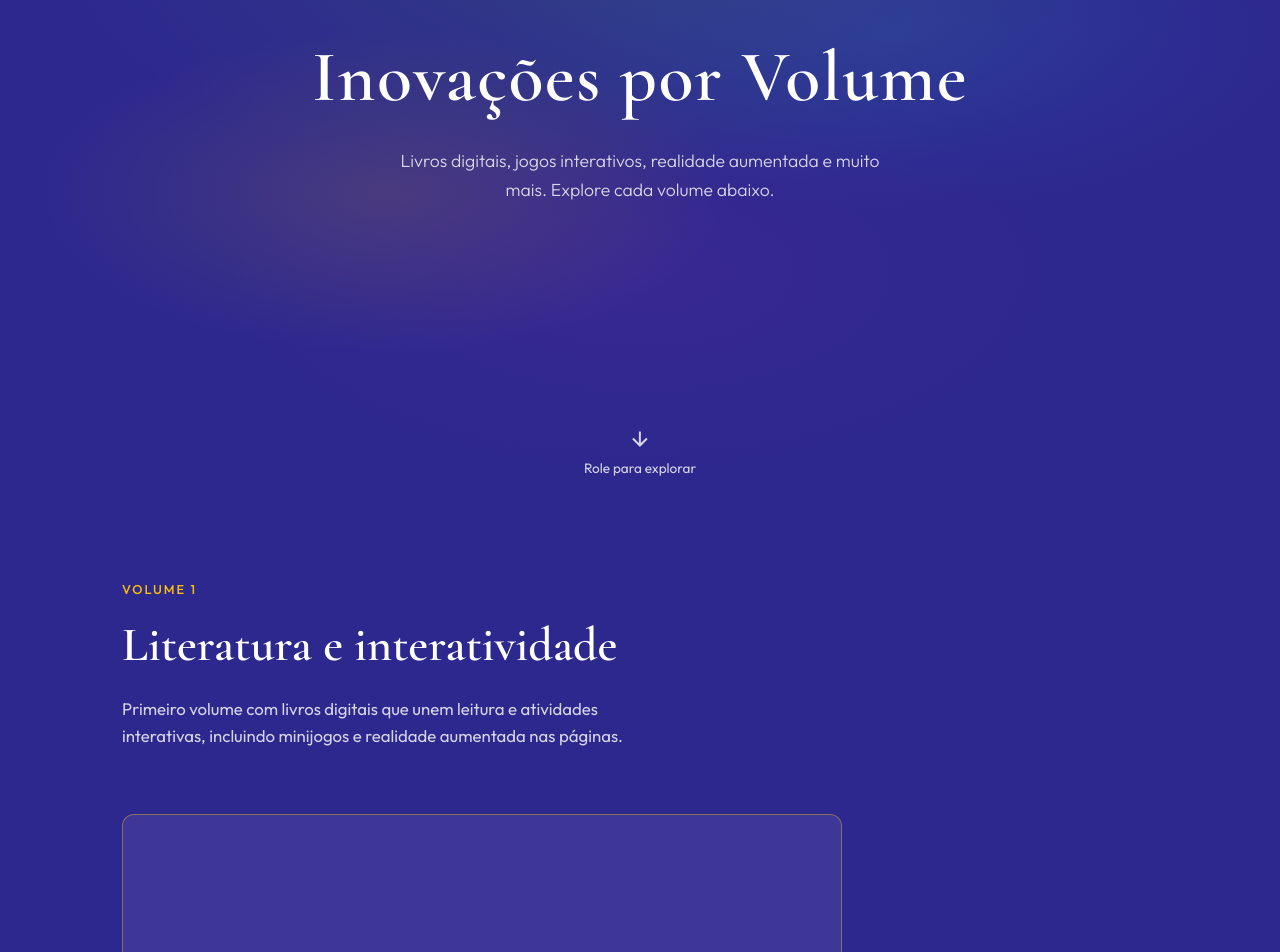
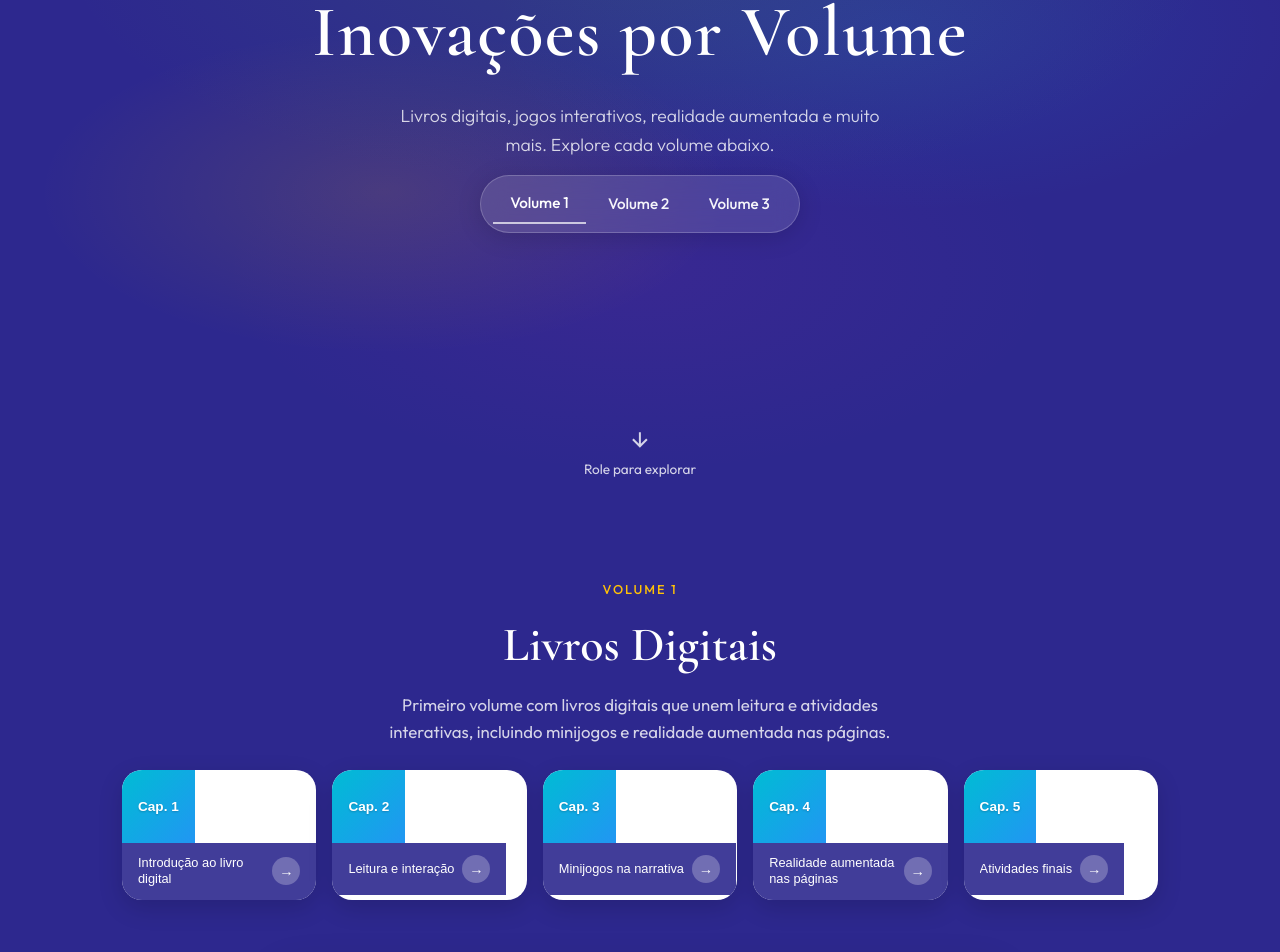
Before and after one commit to naygracioliarco/plataforma_SAE, a React (Vite) app: page / in a window 1280 px wide. Shown: the part 288-1240 px from the top of the page. Built offline with nearby package versions, Linux system fonts and the light colour scheme.

Commit message:
mudança de layout

```diff
--- a/src/App.css
+++ b/src/App.css
@@ -100,6 +100,66 @@ a:hover {
   50% { transform: translateX(-50%) translateY(6px); }
 }
 
+/* Menu — estilo glassmorphism (segunda imagem) */
+.nav-bar {
+  position: sticky;
+  top: 0;
+  z-index: 100;
+  padding: 1rem 2rem;
+  display: flex;
+  justify-content: center;
+}
+
+.nav-bar-inner {
+  display: flex;
+  align-items: center;
+  gap: 0.25rem;
+  padding: 0.5rem 0.75rem;
+  max-width: 100%;
+  background: rgba(255, 255, 255, 0.12);
+  backdrop-filter: blur(12px);
+  -webkit-backdrop-filter: blur(12px);
+  border: 1px solid rgba(255, 255, 255, 0.2);
+  border-radius: 9999px;
+  box-shadow: 0 4px 24px rgba(0, 0, 0, 0.15);
+}
+
+.nav-link {
+  background: none;
+  border: none;
+  padding: 0.6rem 1.1rem;
+  font-family: inherit;
+  font-size: 0.95rem;
+  font-weight: 500;
+  color: rgba(255, 255, 255, 0.95);
+  cursor: pointer;
+  border-radius: 9999px;
+  transition: color 0.2s, background 0.2s;
+}
+
+.nav-link:hover {
+  color: #fff;
+  background: rgba(255, 255, 255, 0.08);
+}
+
+.nav-link--active {
+  color: #fff;
+  border-bottom: 2px solid rgba(255, 255, 255, 0.7);
+  border-radius: 0;
+}
+
+@media (max-width: 768px) {
+  .nav-bar-inner {
+    flex-wrap: wrap;
+    justify-content: center;
+    gap: 0.5rem;
+  }
+  .nav-link {
+    padding: 0.5rem 0.75rem;
+    font-size: 0.85rem;
+  }
+}
+
 /* Volume sections */
 section.volume {
   min-height: 100vh;
@@ -120,7 +180,8 @@ section.volume.visible {
 }
 
 .volume-header {
-  margin-bottom: 2rem;
+  margin-bottom: 1.5rem;
+  text-align: center;
 }
 
 .volume-badge {
@@ -133,27 +194,120 @@ section.volume.visible {
   margin-bottom: 0.5rem;
 }
 
-.volume h2 {
+.volume h2,
+.volume-section-title {
   font-family: 'Cormorant Garamond', serif;
   font-size: clamp(2rem, 4vw, 3rem);
   font-weight: 600;
-  margin-bottom: 0.75rem;
+  margin-bottom: 0.5rem;
 }
 
 .volume-desc {
   color: var(--text-muted);
   font-size: 1.05rem;
   max-width: 560px;
+  margin: 0 auto;
+  text-align: center;
+}
+
+/* Cards dos capítulos (estilo Blog/Notícias) */
+.chapters-cards {
+  display: flex;
+  flex-wrap: wrap;
+  gap: 1rem;
+  justify-content: center;
+  margin-bottom: 2rem;
+}
+
+.chapter-card {
+  width: 160px;
+  min-width: 140px;
+  flex: 1 1 140px;
+  max-width: 200px;
+  background: #fff;
+  border: none;
+  border-radius: 20px;
+  overflow: hidden;
+  box-shadow: 0 8px 24px rgba(0, 0, 0, 0.15);
+  cursor: pointer;
+  transition: transform 0.2s, box-shadow 0.2s;
+  padding: 0;
+  text-align: left;
+  display: flex;
+  flex-direction: column;
+}
+
+.chapter-card:hover {
+  transform: translateY(-4px);
+  box-shadow: 0 12px 32px rgba(0, 0, 0, 0.2);
+}
+
+.chapter-card-inner {
+  background: linear-gradient(135deg, var(--accent-cyan) 0%, var(--accent-blue) 100%);
+  aspect-ratio: 1;
+  display: flex;
+  align-items: center;
+  justify-content: center;
+  padding: 1rem;
+}
+
+.chapter-card-num {
+  font-size: 0.85rem;
+  font-weight: 600;
+  color: #fff;
+  text-shadow: 0 1px 2px rgba(0, 0, 0, 0.2);
+}
+
+.chapter-card-band {
+  padding: 0.75rem 1rem;
+  background: rgba(45, 40, 142, 0.9);
+  color: #fff;
+  display: flex;
+  align-items: center;
+  justify-content: space-between;
+  gap: 0.5rem;
+  min-height: 52px;
+}
+
+.chapter-card-title {
+  font-size: 0.8rem;
+  font-weight: 500;
+  line-height: 1.3;
+  flex: 1;
+  display: -webkit-box;
+  -webkit-line-clamp: 2;
+  -webkit-box-orient: vertical;
+  overflow: hidden;
+}
+
+.chapter-card-arrow {
+  width: 28px;
+  height: 28px;
+  border-radius: 50%;
+  background: rgba(255, 255, 255, 0.25);
+  display: inline-flex;
+  align-items: center;
+  justify-content: center;
+  font-size: 0.9rem;
+  flex-shrink: 0;
+}
+
+/* Vídeo/GIF centralizado */
+.volume-media-wrap {
+  width: 100%;
+  display: flex;
+  justify-content: center;
+  margin: 2rem 0;
 }
 
 .volume-media {
   width: 100%;
   max-width: 720px;
-  margin: 2rem 0;
-  border-radius: 12px;
+  border-radius: 20px;
   overflow: hidden;
-  border: 1px solid var(--border);
-  background: var(--bg-card);
+  border: none;
+  box-shadow: 0 12px 40px rgba(0, 0, 0, 0.25);
+  background: #fff;
   aspect-ratio: 16/10;
   display: flex;
   align-items: center;
@@ -175,7 +329,7 @@ section.volume.visible {
   align-items: center;
   justify-content: center;
   gap: 1rem;
-  color: var(--text-muted);
+  color: rgba(45, 40, 142, 0.6);
   font-size: 0.95rem;
 }
 
@@ -189,6 +343,7 @@ section.volume.visible {
   display: flex;
   flex-wrap: wrap;
   gap: 1rem;
+  justify-content: center;
   margin-top: 1.5rem;
 }
 
--- a/src/components/Hero.jsx
+++ b/src/components/Hero.jsx
@@ -1,10 +1,13 @@
+import Nav from './Nav'
+
 export default function Hero() {
   return (
-    <header className="hero">
+    <header className="hero" id="home">
       <h1>Inovações por Volume</h1>
       <p>
         Livros digitais, jogos interativos, realidade aumentada e muito mais. Explore cada volume abaixo.
       </p>
+      <Nav />
       <div className="scroll-hint">
         <svg viewBox="0 0 24 24" fill="none" stroke="currentColor" strokeWidth="2">
           <path d="M12 5v14M5 12l7 7 7-7" />
--- /dev/null
+++ b/src/components/Nav.jsx
@@ -0,0 +1,54 @@
+import { useState, useEffect } from 'react'
+
+const menuItems = [
+  { label: 'Volume 1', id: 'volume-1' },
+  { label: 'Volume 2', id: 'volume-2' },
+  { label: 'Volume 3', id: 'volume-3' },
+]
+
+export default function Nav() {
+  const [activeId, setActiveId] = useState('volume-1')
+
+  useEffect(() => {
+    const sections = menuItems.map((item) => document.getElementById(item.id)).filter(Boolean)
+    if (sections.length === 0) return
+
+    const observer = new IntersectionObserver(
+      (entries) => {
+        entries.forEach((entry) => {
+          if (entry.isIntersecting) {
+            setActiveId(entry.target.id)
+          }
+        })
+      },
+      { rootMargin: '-30% 0px -60% 0px', threshold: 0 }
+    )
+
+    sections.forEach((el) => el && observer.observe(el))
+    return () => observer.disconnect()
+  }, [])
+
+  const scrollToSection = (id) => {
+    const el = document.getElementById(id)
+    if (el) {
+      el.scrollIntoView({ behavior: 'smooth' })
+    }
+  }
+
+  return (
+    <nav className="nav-bar" aria-label="Menu principal">
+      <div className="nav-bar-inner">
+        {menuItems.map((item) => (
+          <button
+            key={item.id}
+            type="button"
+            className={`nav-link ${activeId === item.id ? 'nav-link--active' : ''}`}
+            onClick={() => scrollToSection(item.id)}
+          >
+            {item.label}
+          </button>
+        ))}
+      </div>
+    </nav>
+  )
+}
--- a/src/components/VolumeSection.jsx
+++ b/src/components/VolumeSection.jsx
@@ -24,14 +24,38 @@ export default function VolumeSection({ volume, onOpenModal }) {
   return (
     <section
       ref={sectionRef}
+      id={`volume-${volume.id}`}
       className={`volume ${visible ? 'visible' : ''}`}
       data-volume={volume.id}
     >
       <div className="volume-header">
         <span className="volume-badge">{volume.badge}</span>
-        <h2>{volume.title}</h2>
+        <h2 className="volume-section-title">Livros Digitais</h2>
         <p className="volume-desc">{volume.description}</p>
       </div>
+
+      {/* Cards dos capítulos */}
+      <div className="chapters-cards">
+        {volume.chapters.slice(0, 6).map((chapter, i) => (
+          <button
+            key={i}
+            type="button"
+            className="chapter-card"
+            onClick={() => onOpenModal('volume' + volume.id)}
+          >
+            <div className="chapter-card-inner">
+              <span className="chapter-card-num">Cap. {i + 1}</span>
+            </div>
+            <div className="chapter-card-band">
+              <span className="chapter-card-title">{chapter}</span>
+              <span className="chapter-card-arrow" aria-hidden>→</span>
+            </div>
+          </button>
+        ))}
+      </div>
+
+      {/* Vídeo ou GIF centralizado */}
+      <div className="volume-media-wrap">
         <div className="volume-media">
           <div className="placeholder">
             <svg viewBox="0 0 24 24" fill="none" stroke="currentColor" strokeWidth="1.5">
@@ -41,6 +65,9 @@ export default function VolumeSection({ volume, onOpenModal }) {
             {volume.mediaPlaceholder}
           </div>
         </div>
+      </div>
+
+      {/* Botões */}
       <div className="volume-actions">
         <button
           type="button"
```
Lines whose indentation alone changed are shown as unchanged.
